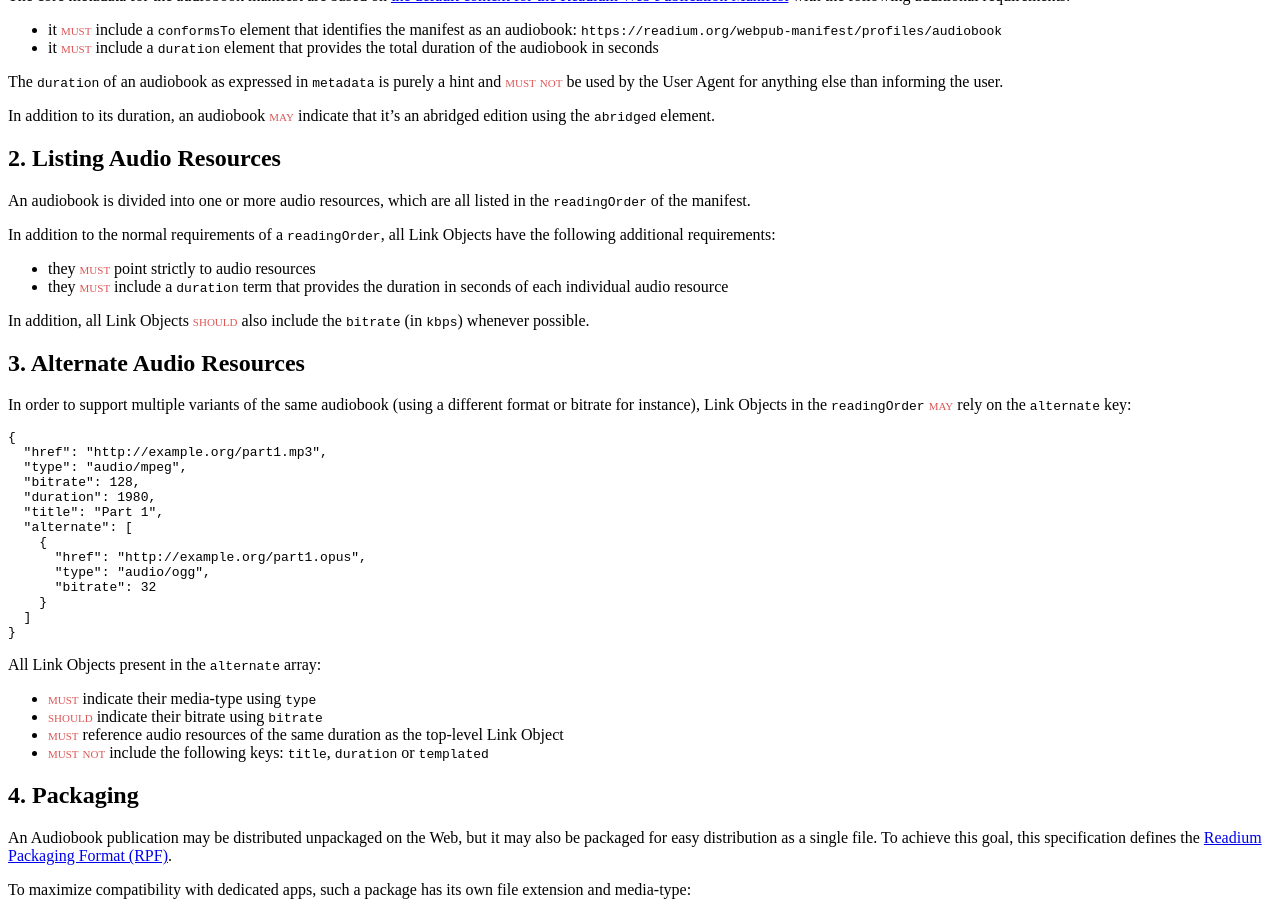
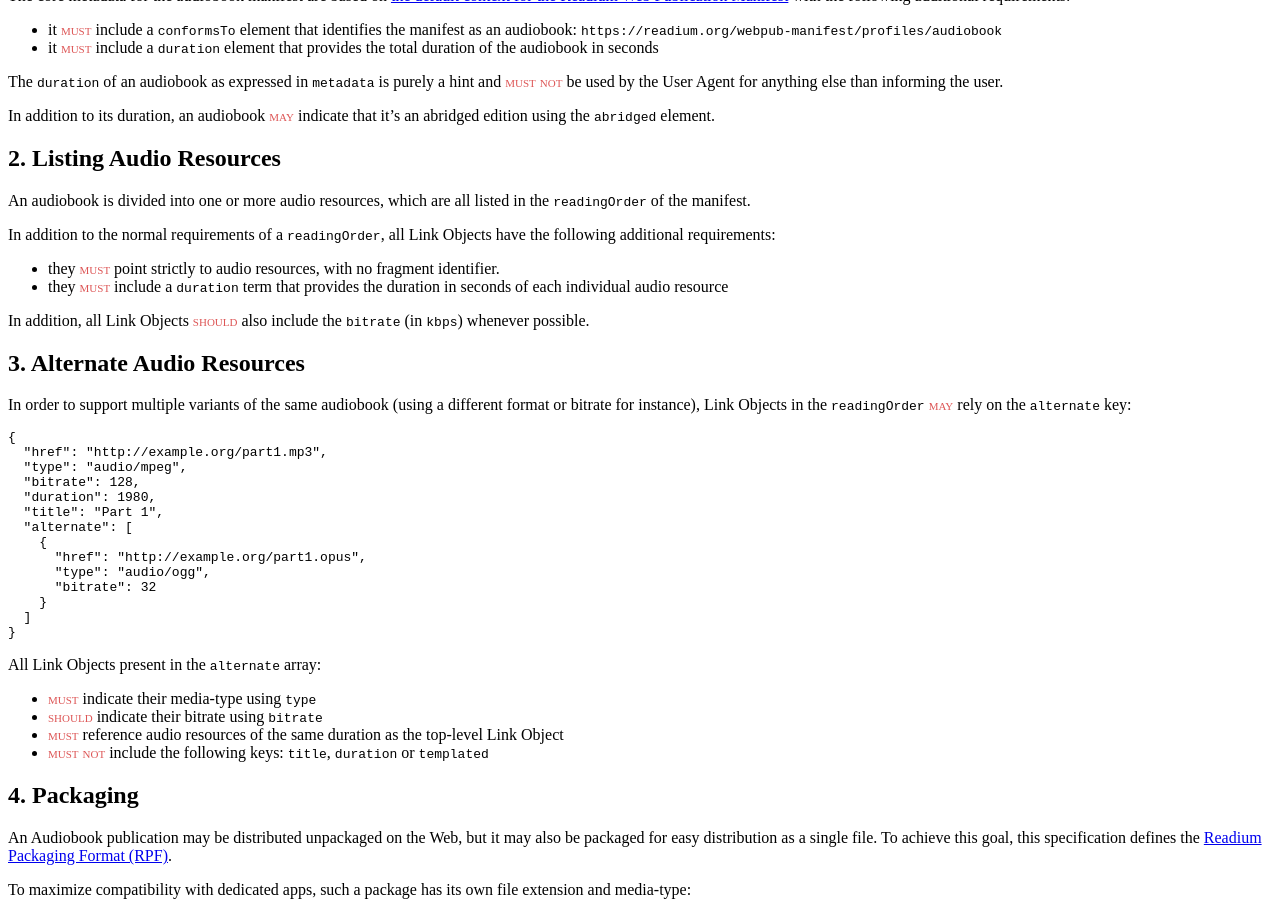
Before and after one commit to readium/webpub-manifest, a Jekyll site: the page built from profiles/audiobook.md, in a window 1280 px wide and 900 px high, scrolled down 1521 px. Built offline with Jekyll 4.4.1, drawn with Linux system fonts in a browser that asks for light colours; our own code applies the rules of GitHub Pages for plain Markdown files; comment, search, counter and statistics services are not loaded.

Commit message:
Emphasize the absence of fragment id in urls of the reading order.

```diff
--- a/profiles/audiobook.md
+++ b/profiles/audiobook.md
@@ -91,7 +91,7 @@ An audiobook is divided into one or more audio resources, which are all listed i
 
 In addition to the normal requirements of a `readingOrder`, all Link Objects have the following additional requirements:
 
- - they <strong class="rfc">must</strong> point strictly to audio resources
+ - they <strong class="rfc">must</strong> point strictly to audio resources, with no fragment identifier.
  - they <strong class="rfc">must</strong> include a `duration` term that provides the duration in seconds of each individual audio resource
 
 In addition, all Link Objects <strong class="rfc">should</strong> also include the `bitrate` (in `kbps`) whenever possible.
```
